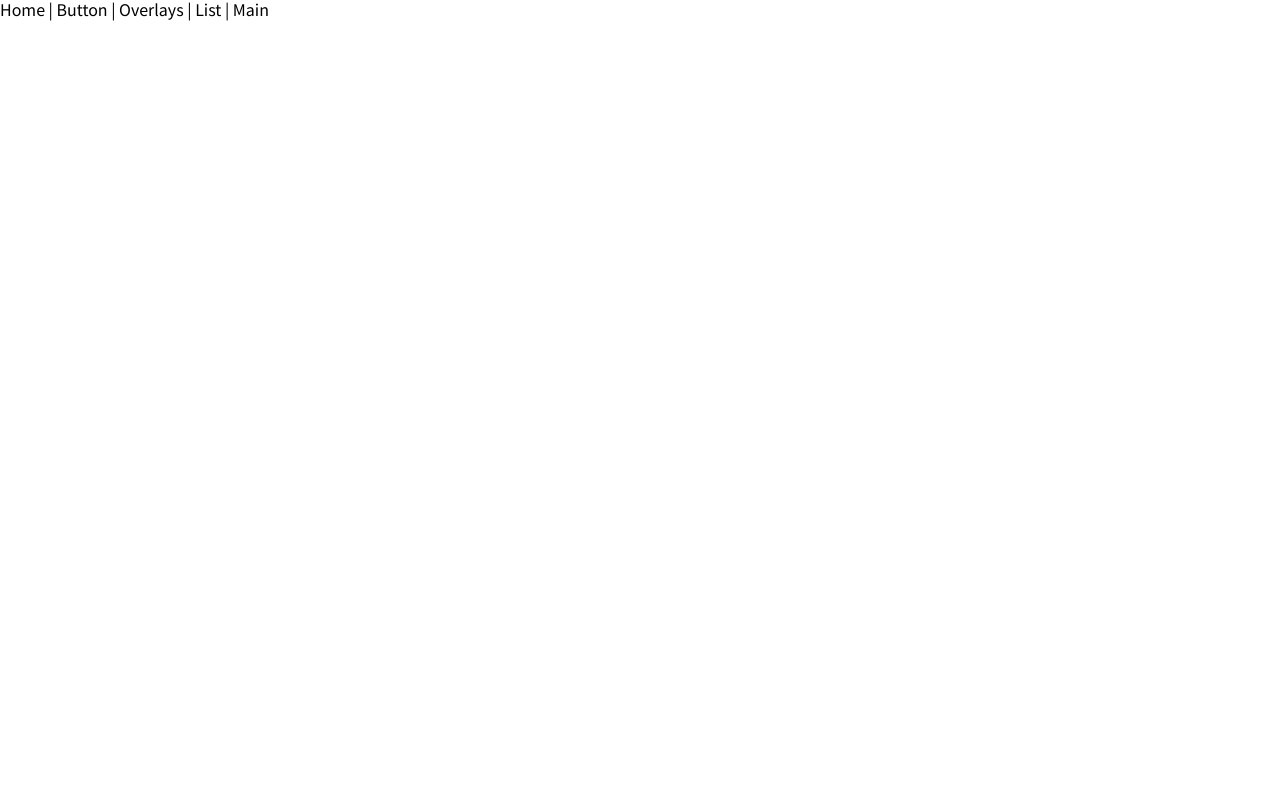
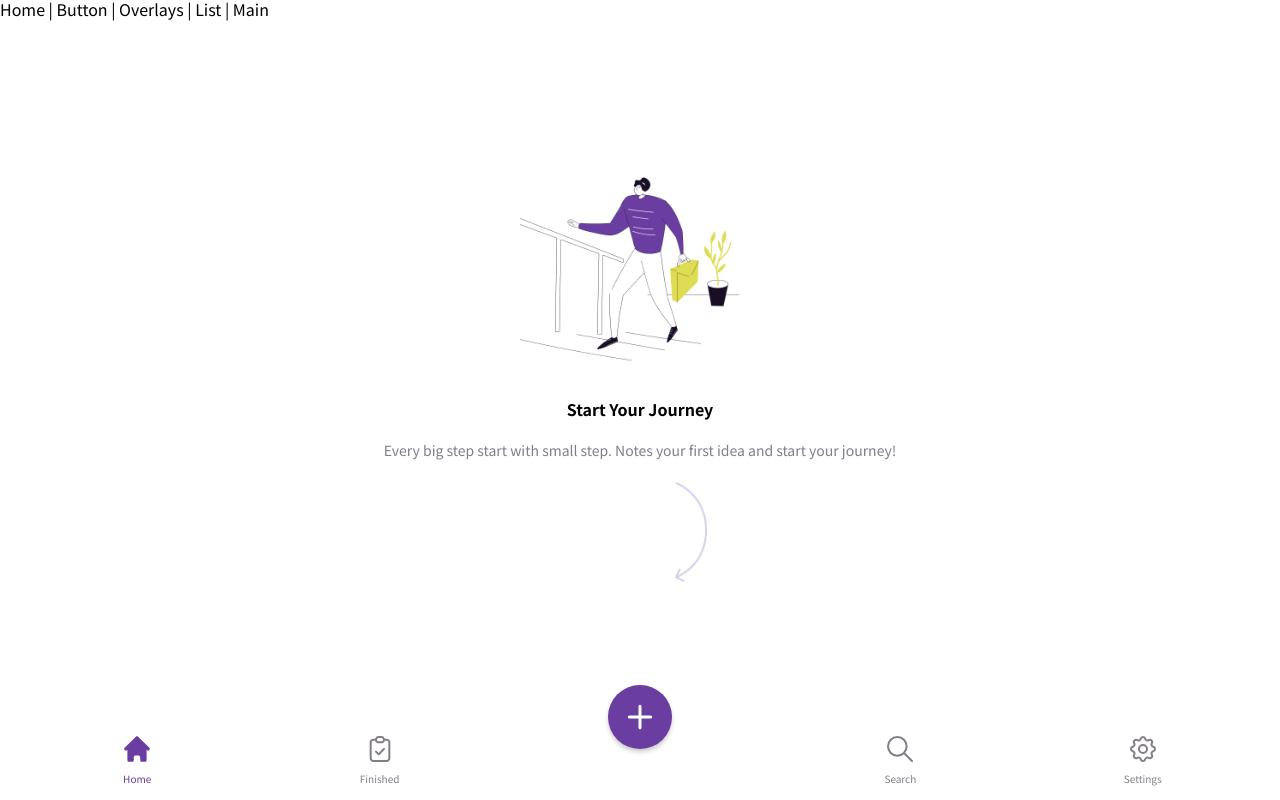
Before and after one commit to the51DT/inside_project, a Vue app: page /main/home in a window 1280 px wide. Built offline with nearby package versions, Linux system fonts and the light colour scheme.

Commit message:
homeview 작업중
homeview 작업중

```diff
--- a/src/assets/scss/modules/_title-area.scss
+++ b/src/assets/scss/modules/_title-area.scss
@@ -18,6 +18,17 @@
       font-size: rem(16px);
       font-weight: 400;
       line-height: rem(22.4px);
+      &--24 {
+        font-size: rem(14px);
+        font-weight: 400;
+        line-height: rem(19.6px);
+        color: $neutral-darkgrey;
+        margin-top: rem(16px);
+      }
+    }
+    &--24 {
+      font-weight: 700;
+      line-height: rem(32px);
     }
   }
 }
--- a/src/components/fragments/TitleInput.vue
+++ b/src/components/fragments/TitleInput.vue
@@ -1,7 +1,7 @@
 <template>
   <div>
     <h3 :class="type === '' ? 'title' : `title--${type}`">{{ title }}</h3>
-    <p :class="type === '' ? 'title__sub' : `title--${type}`">{{ sub }}</p>
+    <p :class="type === '' ? 'title__sub' : `title__sub--${type}`">{{ sub }}</p>
   </div>
 </template>
 
--- a/src/views/main/HomeView.vue
+++ b/src/views/main/HomeView.vue
@@ -1,8 +1,52 @@
 <template>
-  <div></div>
+  <div>
+    <div>
+      <div class="home-no__wrap">
+        <div class="home-no__box">
+          <div class="home-no__box__img"></div>
+          <div class="home-no__box__des">
+            <TitleInput
+              type="24"
+              title="Start Your Journey"
+              sub="Every big step start with small step.
+              Notes your first idea and start
+              your journey!"
+            />
+          </div>
+          <div class="home-no__box__img-line"></div>
+        </div>
+        <TabBar />
+      </div>
+    </div>
+    <!-- <div v-else></div> -->
+  </div>
 </template>
 
 <script>
 export default {}
 </script>
-<style lang="scss"></style>
+<style lang="scss">
+.home-no__wrap {
+  .home-no__box {
+    text-align: center;
+    padding: 0 rem(60px);
+    &__img {
+      width: rem(240px);
+      height: rem(240px);
+      background: url('@/assets/images/home/home_no_img.png') no-repeat;
+      background-size: contain;
+      margin: rem(111px) auto 0;
+      &-line {
+        width: rem(150px);
+        height: rem(100px);
+        background: url('@/assets/images/home/home_no_img_line.png') no-repeat;
+        background-size: contain;
+        margin: rem(21px) auto 0;
+      }
+    }
+    &__des {
+      margin-top: rem(24px);
+    }
+  }
+}
+</style>
```
Also changed, not shown: src/assets/images/home/home_no_img.png (added), src/assets/images/home/home_no_img_line.png (added).
